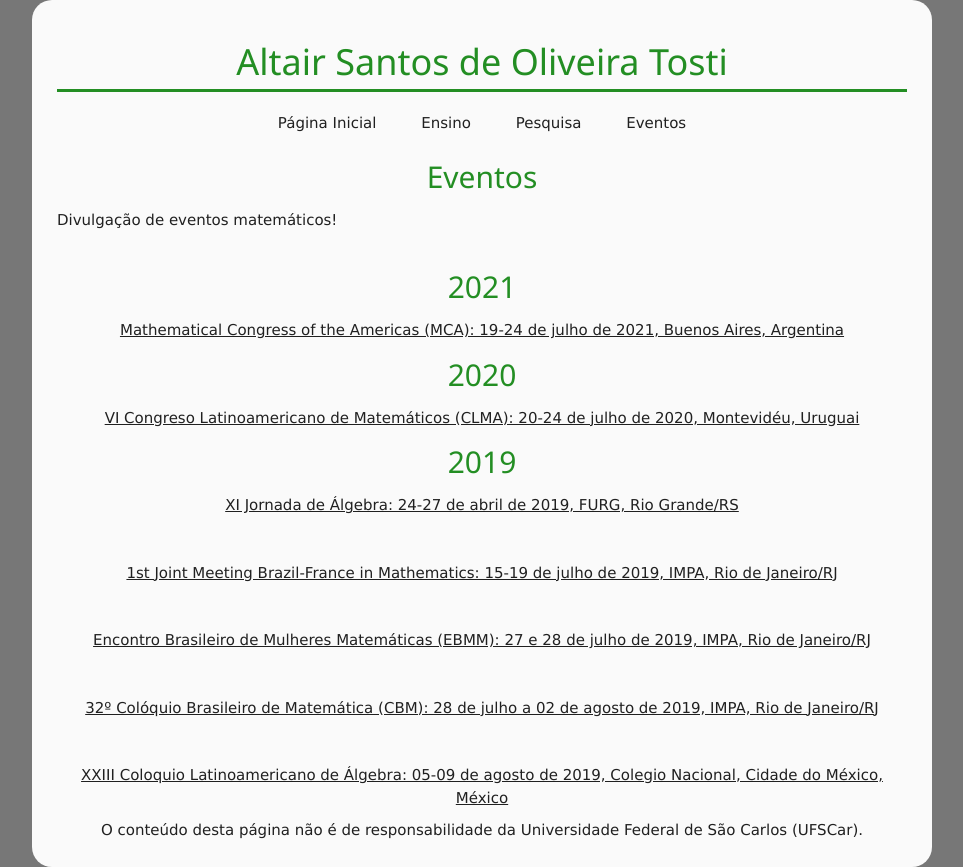
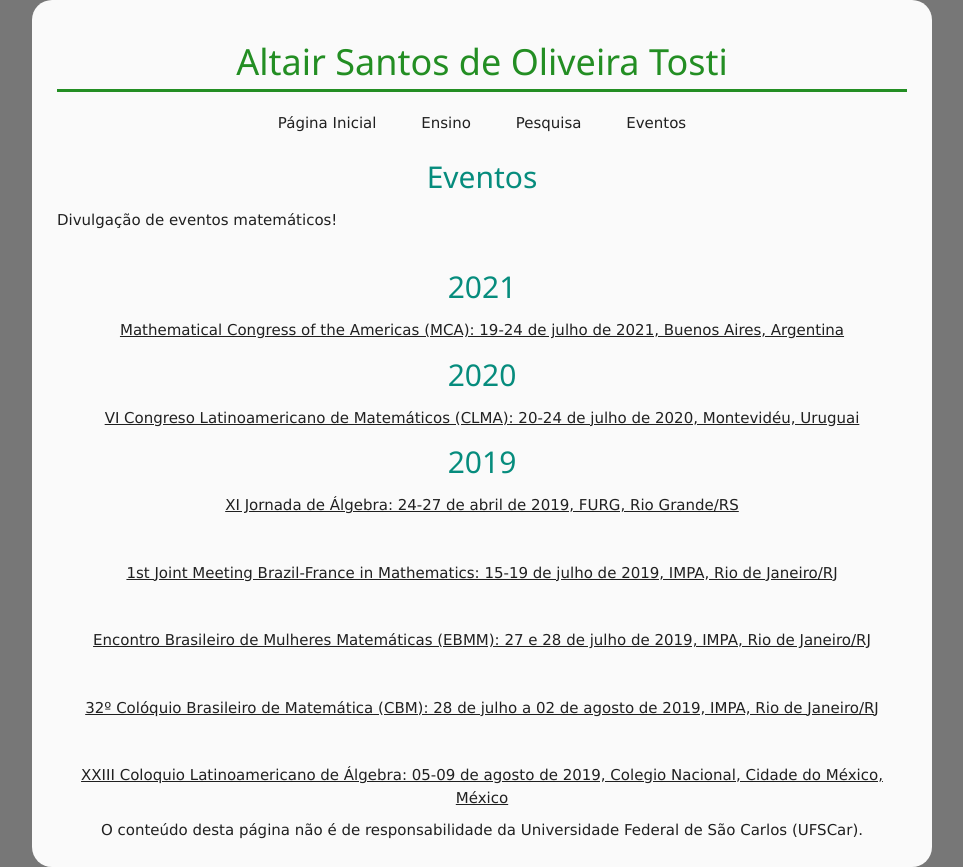
Before and after one commit to altairsot/altairsot.github.io, a PHP site: page /eventos.html in a window 1280 px wide. Shown: the whole page, without its empty margins (158-1121 px from the left). Run offline with PHP 8.4, Linux system fonts and the light colour scheme.

Commit message:
Update estilo.css

```diff
--- a/css/estilo.css
+++ b/css/estilo.css
@@ -58,7 +58,7 @@ text-align: center;
 h2
 {
 font: Verdana, sans-serif;
-color: #238E23;
+color: #068C7D;
 text-align: center;
 }
 
```
